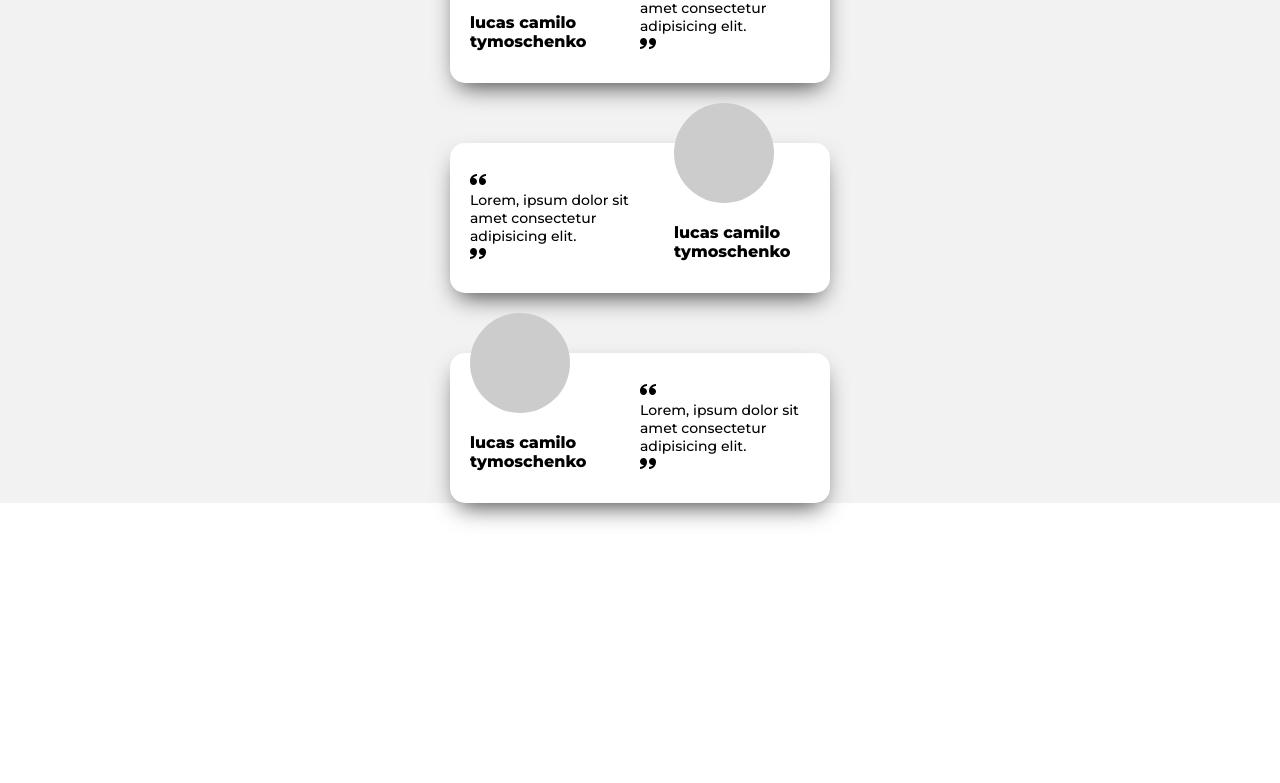
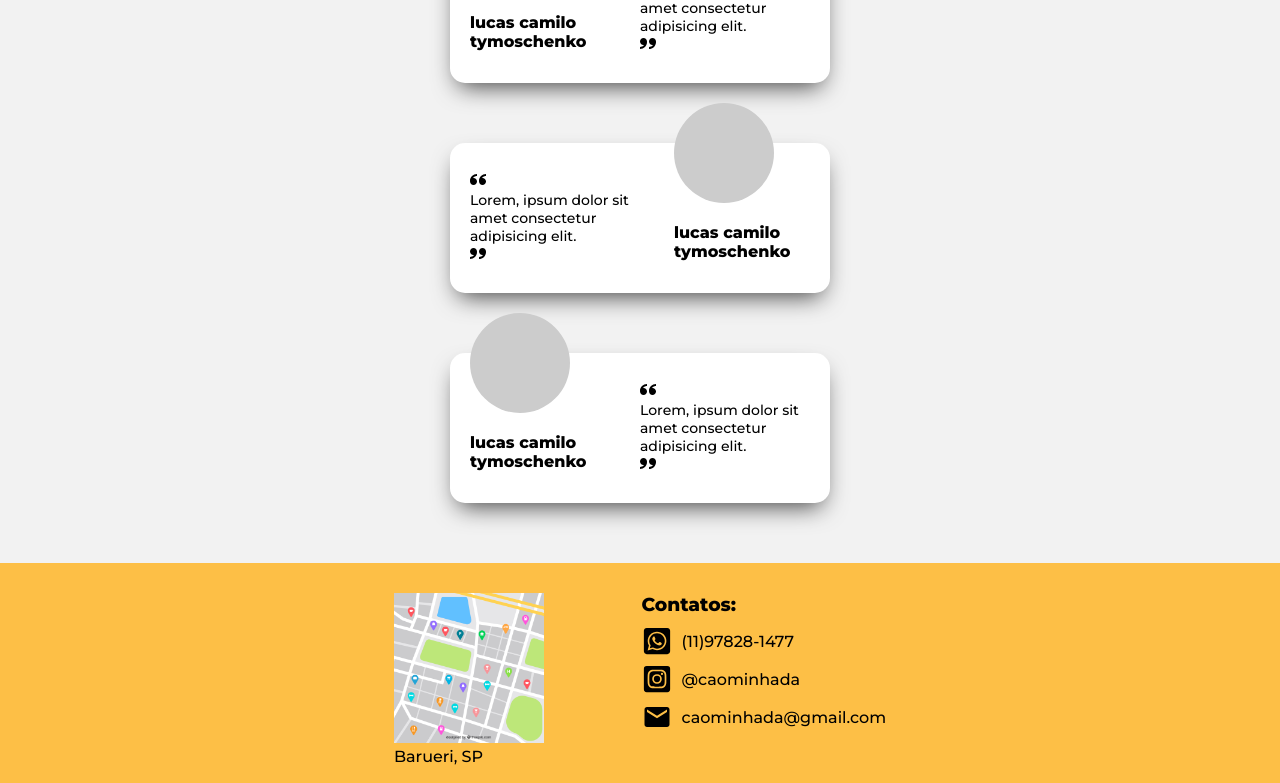
Before and after one commit to LuTymos/Caominhada, a React (Vite) app: page / in a window 1280 px wide. Shown: the part 1504-2287 px from the top of the page. Before the commit the page ends 2067 px from the top, so only its background shows below. Built offline with nearby package versions, Linux system fonts and the light colour scheme.

Commit message:
footer adicionado

```diff
--- /dev/null
+++ b/src/components/Footer/Footer.css
@@ -0,0 +1,28 @@
+.footer{
+    width: 100%;
+    height: 220px;
+    background-color: #FDBF46;
+    padding: 30px;
+    display: flex;
+    gap: 8%;
+    justify-content: center;
+}
+
+.footer .localizacao img{
+    width: 150px;
+}
+
+.footer .contatos .contato{
+    display: flex;
+    margin: 8px 0;
+    align-items: center;
+    gap: 10px;
+}
+
+.footer .contatos h3{
+    margin-bottom: 10px;
+}
+
+.footer .contatos .contato .i{
+    font-size: 30px;
+}
--- /dev/null
+++ b/src/components/Footer/Footer.jsx
@@ -0,0 +1,27 @@
+import './Footer.css'
+
+import {FaWhatsappSquare, FaInstagramSquare} from 'react-icons/fa'
+import {MdEmail} from 'react-icons/md'
+
+import maps from './img/mapa.jpg'
+
+function Footer() {
+    return (
+        <footer className="footer">
+            <div className="localizacao">
+            <img src={maps} alt="" />
+            <p>Barueri, SP</p>
+            </div>
+
+            <div className="contatos">
+                <h3>Contatos:</h3>
+            <div className="contato"><FaWhatsappSquare className='i'/> (11)97828-1477</div>
+            <div className="contato"><FaInstagramSquare className='i'/> @caominhada</div>
+            <div className="contato"><MdEmail className='i'/> caominhada@gmail.com</div>
+            </div>
+
+        </footer>
+     );
+}
+
+export default Footer;
--- a/src/pages/Home/Home.jsx
+++ b/src/pages/Home/Home.jsx
@@ -1,6 +1,7 @@
 import Banner from "../../components/banner/Banner";
 import Beneficios from "../../components/beneficios/Beneficios";
 import Depoimentos from "../../components/Depoimentos/Depoimentos";
+import Footer from "../../components/Footer/Footer";
 import Header from "../../components/Header/Header";
 import Sessao from "../../components/Sessao/Sessao";
 
@@ -18,6 +19,8 @@ function Home() {
             <Beneficios/>
 
             <Depoimentos/>
+
+            <Footer/>
         </div>
     );
 }
```
Also changed, not shown: src/components/Footer/img/mapa.jpg (renamed from src/assets/img/mapa.jpg).
